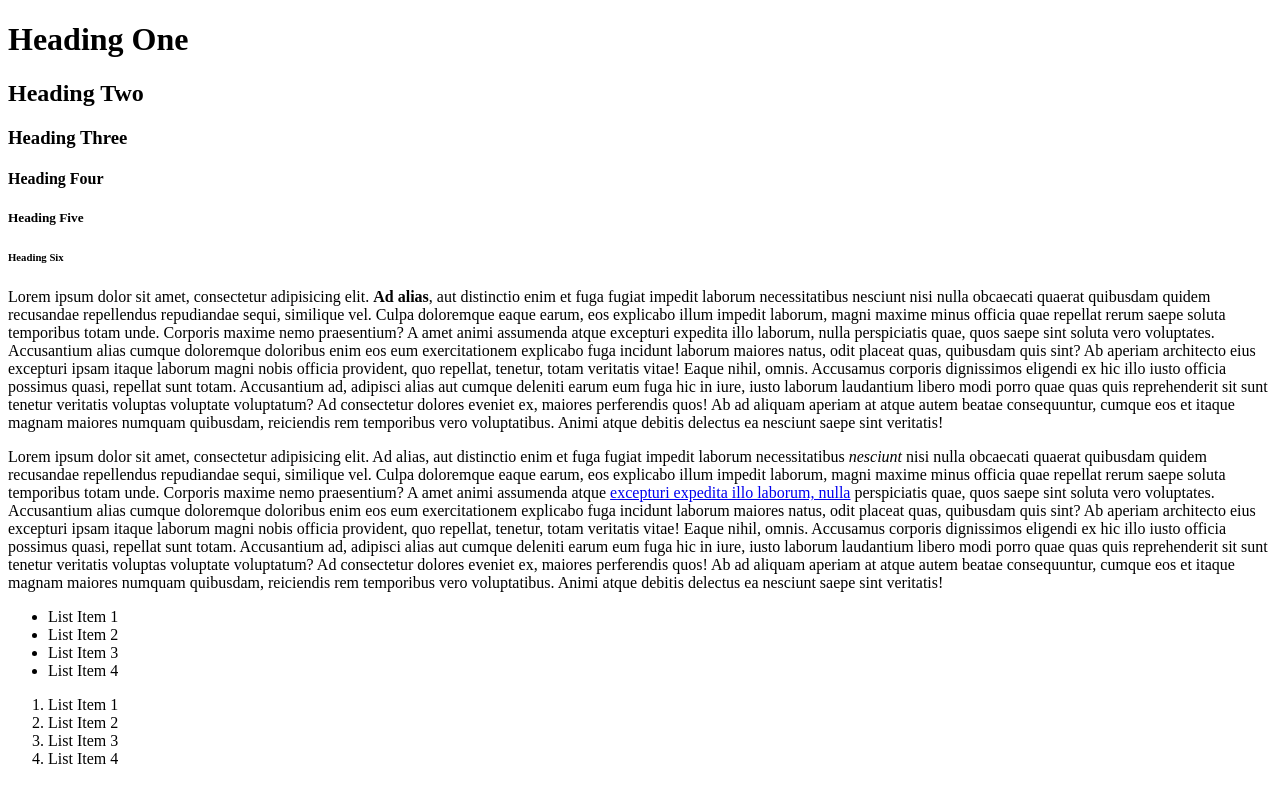
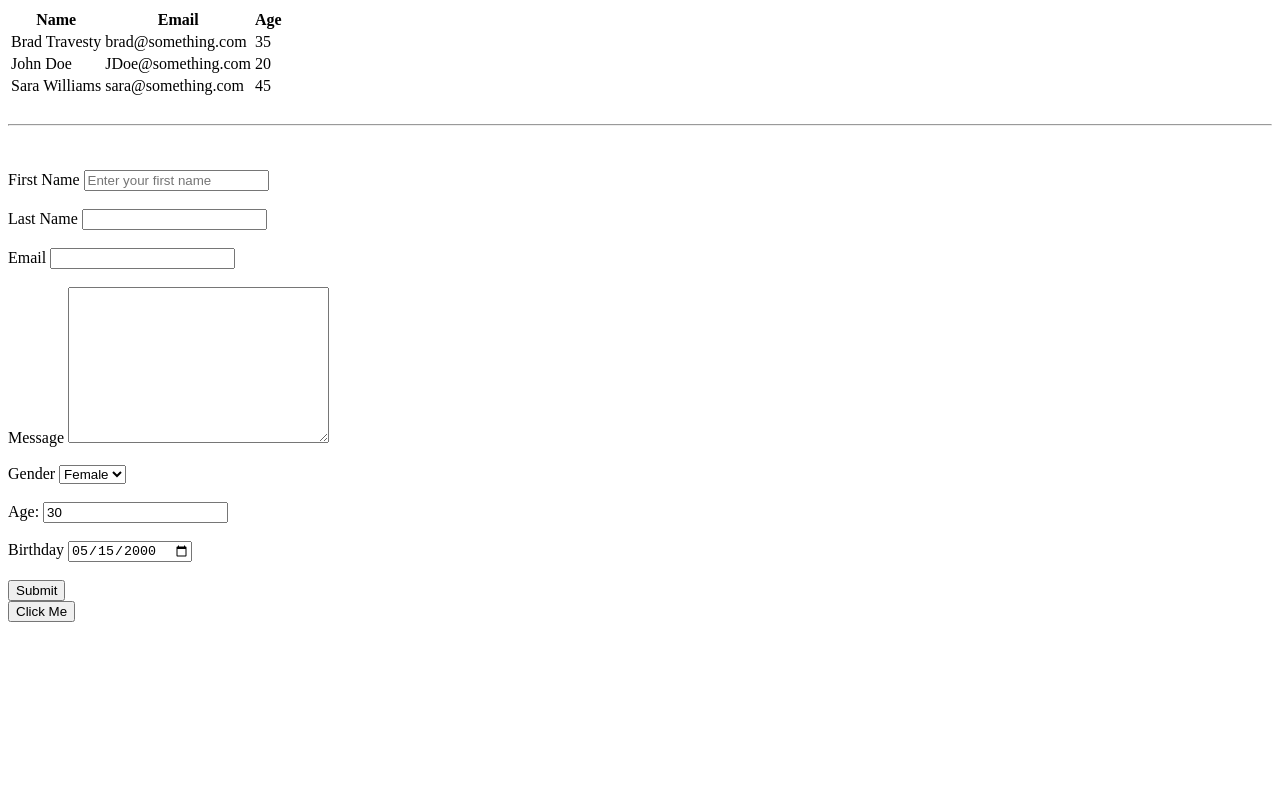
Before and after one commit to OscarAResendiz/SkyllfulHtml, a plain HTML site: page index.html in a window 1280 px wide. Drawn offline with Linux system fonts and the light colour scheme.

Commit message:
Table & Forms & Button

```diff
--- a/index.html
+++ b/index.html
@@ -6,38 +6,85 @@
 </head>
 <body>
 
-    <h1>Heading One</h1>
-    <h2>Heading Two</h2>
-    <h3>Heading Three</h3>
-    <h4>Heading Four</h4>
-    <h5>Heading Five</h5>
-    <h6>Heading Six</h6>
+    <!--Table-->
+    <table>
+        <thead>
+        <tr>
+            <th>Name</th>
+            <th>Email</th>
+            <th>Age</th>
+        </tr>
+        </thead>
+        <tbody>
+            <tr>
+                <td>Brad Travesty</td>
+                <td>brad@something.com</td>
+                <td>35</td>
+            </tr>
+            <tr>
+                <td>John Doe</td>
+                <td>JDoe@something.com</td>
+                <td>20</td>
+            </tr>
+            <tr>
+                <td>Sara Williams</td>
+                <td>sara@something.com</td>
+                <td>45</td>
+            </tr>
+        </tbody>
+    </table>
+    <br>
+    <hr>
+    <br>
+    <!--Forms-->
+    <br>
+    <form  method="POST">
+        <div>
+            <label>First Name</label>
+            <input type="text"
+                   placeholder="Enter your first name"
+                   name="firstName">
+        </div>
+        <br>
+        <div>
+            <label>Last Name</label>
+            <input type="text" name="lastName">
+        </div>
+        <br>
+        <div>
+            <label>Email</label>
+            <input type="email" name="email">
+        </div>
+        <br>
+        <div>
+            <label>Message</label>
+            <textarea name="message" cols="30" rows="10"></textarea>
+        </div>
+        <br>
+        <div>
+            <label>Gender</label>
+            <select name="Gender">
+                <option value="Female">Female</option>
+                <option value="Male">Male</option>
+                <option value="Other">Other</option>
+            </select>
+        </div>
+        <br>
+        <div>
+            <label>Age:</label>
+            <input type="number" value="30" name="age">
+        </div>
+        <br>
+        <div>
+            <label>Birthday</label>
+            <input type="date" value="2000-05-15" name="birthday">
 
-    <!--Paragraph-->
+        </div>
+        <br>
+        <input type="button" name="submit" value="Submit">
+    </form>
 
-    <p>
-        Lorem ipsum dolor sit amet, consectetur adipisicing elit. <strong>Ad alias</strong>, aut distinctio enim et fuga fugiat impedit laborum necessitatibus nesciunt nisi nulla obcaecati quaerat quibusdam quidem recusandae repellendus repudiandae sequi, similique vel. Culpa doloremque eaque earum, eos explicabo illum impedit laborum, magni maxime minus officia quae repellat rerum saepe soluta temporibus totam unde. Corporis maxime nemo praesentium? A amet animi assumenda atque excepturi expedita illo laborum, nulla perspiciatis quae, quos saepe sint soluta vero voluptates. Accusantium alias cumque doloremque doloribus enim eos eum exercitationem explicabo fuga incidunt laborum maiores natus, odit placeat quas, quibusdam quis sint? Ab aperiam architecto eius excepturi ipsam itaque laborum magni nobis officia provident, quo repellat, tenetur, totam veritatis vitae! Eaque nihil, omnis. Accusamus corporis dignissimos eligendi ex hic illo iusto officia possimus quasi, repellat sunt totam. Accusantium ad, adipisci alias aut cumque deleniti earum eum fuga hic in iure, iusto laborum laudantium libero modi porro quae quas quis reprehenderit sit sunt tenetur veritatis voluptas voluptate voluptatum? Ad consectetur dolores eveniet ex, maiores perferendis quos! Ab ad aliquam aperiam at atque autem beatae consequuntur, cumque eos et itaque magnam maiores numquam quibusdam, reiciendis rem temporibus vero voluptatibus. Animi atque debitis delectus ea nesciunt saepe sint veritatis!
-    </p>
-
-    <p>
-        Lorem ipsum dolor sit amet, consectetur adipisicing elit. Ad alias, aut distinctio enim et fuga fugiat impedit laborum necessitatibus <em>nesciunt </em>nisi nulla obcaecati quaerat quibusdam quidem recusandae repellendus repudiandae sequi, similique vel. Culpa doloremque eaque earum, eos explicabo illum impedit laborum, magni maxime minus officia quae repellat rerum saepe soluta temporibus totam unde. Corporis maxime nemo praesentium? A amet animi assumenda atque
-        <a href="https://www.google.com">excepturi expedita illo laborum, nulla</a> perspiciatis quae, quos saepe sint soluta vero voluptates. Accusantium alias cumque doloremque doloribus enim eos eum exercitationem explicabo fuga incidunt laborum maiores natus, odit placeat quas, quibusdam quis sint? Ab aperiam architecto eius excepturi ipsam itaque laborum magni nobis officia provident, quo repellat, tenetur, totam veritatis vitae! Eaque nihil, omnis. Accusamus corporis dignissimos eligendi ex hic illo iusto officia possimus quasi, repellat sunt totam. Accusantium ad, adipisci alias aut cumque deleniti earum eum fuga hic in iure, iusto laborum laudantium libero modi porro quae quas quis reprehenderit sit sunt tenetur veritatis voluptas voluptate voluptatum? Ad consectetur dolores eveniet ex, maiores perferendis quos! Ab ad aliquam aperiam at atque autem beatae consequuntur, cumque eos et itaque magnam maiores numquam quibusdam, reiciendis rem temporibus vero voluptatibus. Animi atque debitis delectus ea nesciunt saepe sint veritatis!
-    </p>
-
-    <ul>
-        <li>List Item 1</li>
-        <li>List Item 2</li>
-        <li>List Item 3</li>
-        <li>List Item 4</li>
-    </ul>
-
-    <ol>
-        <li>List Item 1</li>
-        <li>List Item 2</li>
-        <li>List Item 3</li>
-        <li>List Item 4</li>
-    </ol>
-
+    <button>Click Me</button>
 
 </body>
 </html>
```
